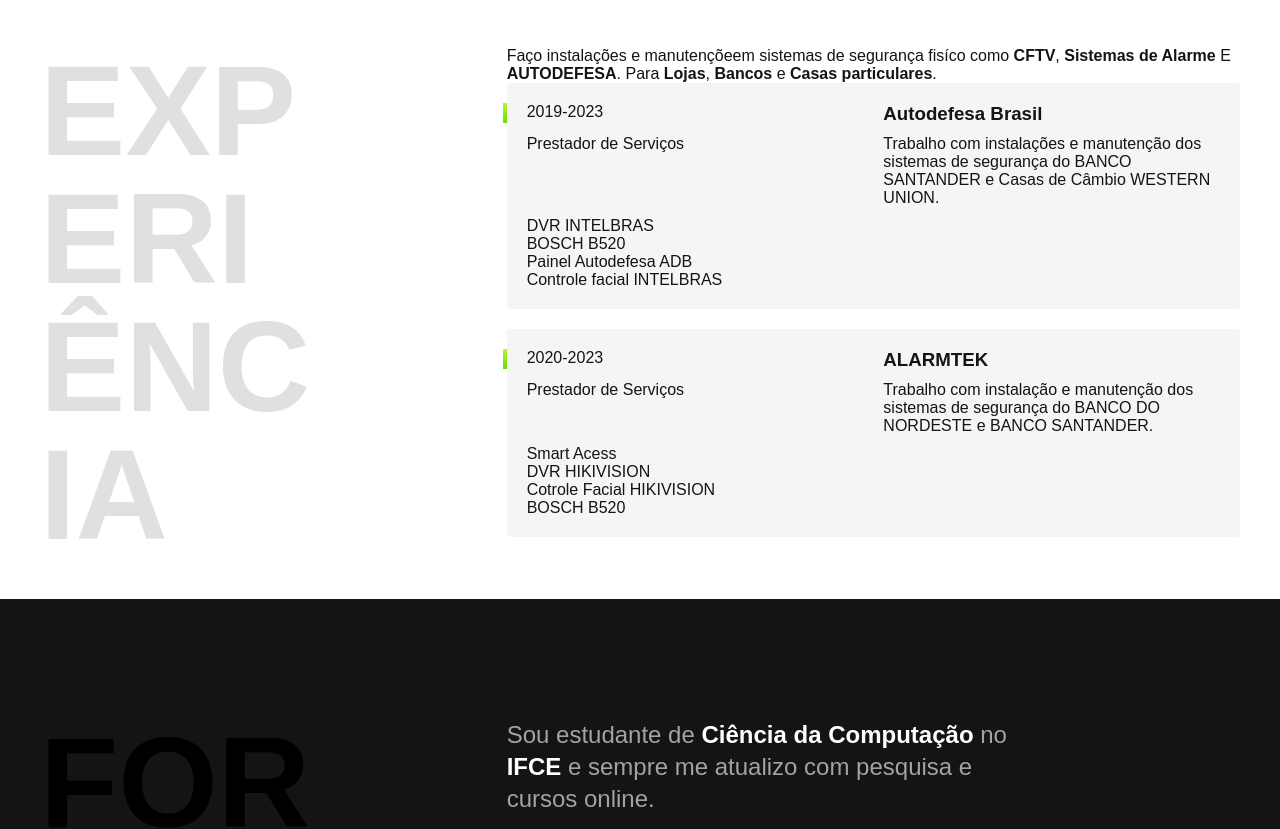
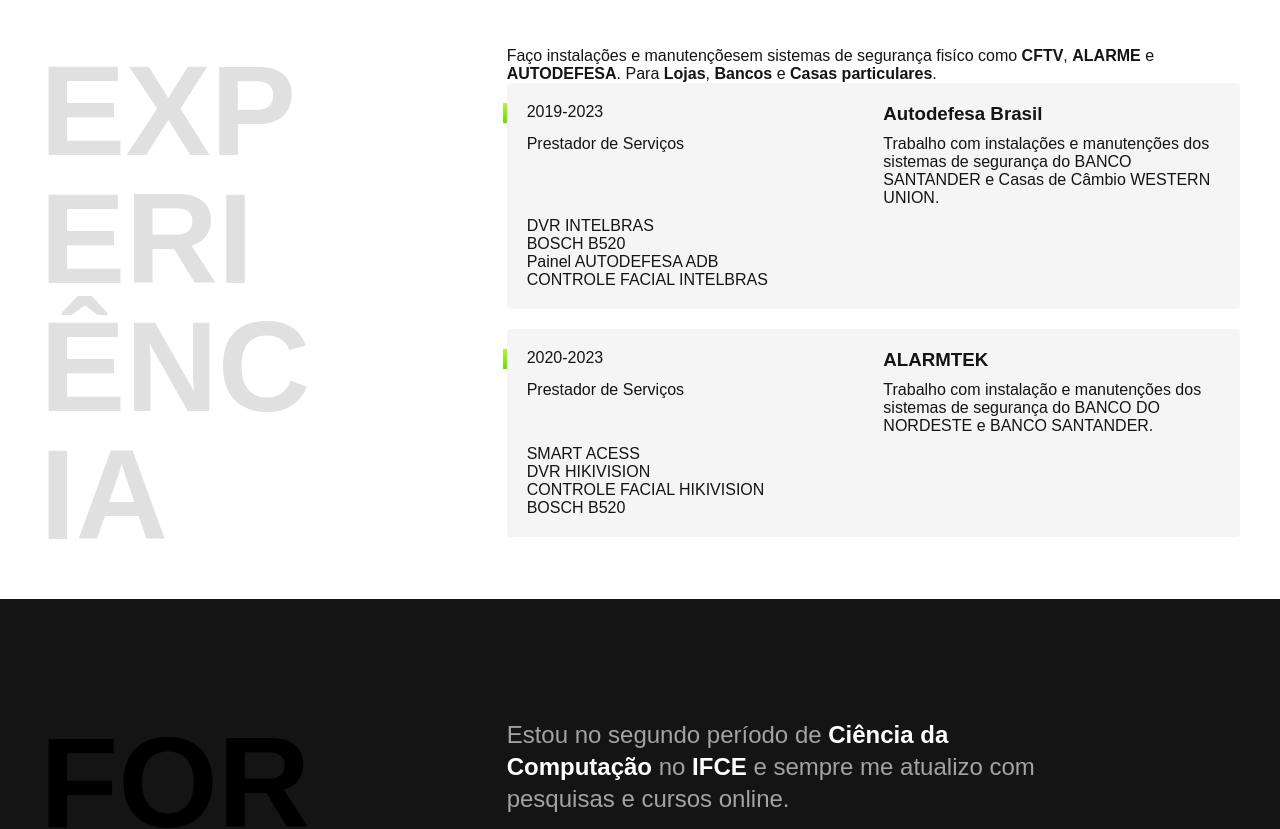
Before and after one commit to Juanmndrade/portfolio, a plain HTML site: page index.html in a window 1280 px wide. Shown: the part 700-1529 px from the top of the page. Drawn offline with Linux system fonts and the light colour scheme.

Commit message:
correções de portugues

```diff
--- a/index.html
+++ b/index.html
@@ -4,7 +4,7 @@
         <meta name="viewport" content="width=device-width, initial-scale=1.0">
         <meta charset="UTF-8">
         <title>Juan Andrade</title>
-        <meta name="description" content="Portfolio Juan Andrade, programador WEB.">
+        <meta name="description" content="Portfolio Juan Andrade.">
         <link rel="stylesheet" href="./css/style.css">
     </head>
     <body>
@@ -28,35 +28,35 @@
         <section class="experiencia" id="experiencia" aria-label="Experiencia">
             <h2 class="subtitulo"> Experiência</h2>
             <div class="descricao">
-            <p class="experiencia_texto">Faço instalações e manutençõeem sistemas de segurança fisíco como
-                <strong>CFTV</strong>, <strong>Sistemas de Alarme</strong> E <strong>AUTODEFESA</strong>.
+            <p class="experiencia_texto">Faço instalações e manutençõesem sistemas de segurança fisíco como
+                <strong>CFTV</strong>, <strong>ALARME</strong> e <strong>AUTODEFESA</strong>.
                 Para <strong>Lojas</strong>, <strong>Bancos</strong> e <strong>Casas particulares</strong>.
             </p>
                 <div class="empresa">
                     <span class="empresa_ano">2019-2023</span>
                     <h3 class="empresa_titulo">Autodefesa Brasil</h3>
                     <span class="empresa_titulo">Prestador de Serviços</span>
-                    <p class="empresa_texto">Trabalho com instalações e manutenção dos
+                    <p class="empresa_texto">Trabalho com instalações e manutenções dos
                          sistemas de segurança do BANCO SANTANDER e Casas de Câmbio WESTERN UNION.
                     </p>
                     <ul class="empresa_habilidade">
                         <li>DVR INTELBRAS</li>
                         <li>BOSCH B520</li>
-                        <li>Painel Autodefesa ADB</li>
-                        <li>Controle facial INTELBRAS</li>
+                        <li>Painel AUTODEFESA ADB</li>
+                        <li>CONTROLE FACIAL INTELBRAS</li>
                     </ul>
                 </div>
                 <div class="empresa">
                     <span class="empresa_ano">2020-2023</span>
                     <h3 class="empresa_titulo">ALARMTEK</h3>
                     <span class="empresa_titulo">Prestador de Serviços</span>
-                    <p class="empresa_texto">Trabalho com instalação e manutenção dos
+                    <p class="empresa_texto">Trabalho com instalação e manutenções dos
                         sistemas de segurança do BANCO DO NORDESTE e BANCO SANTANDER.
                     </p>
                     <ul class="empresa_habilidade">
-                        <li>Smart Acess</li>
+                        <li>SMART ACESS</li>
                         <li>DVR HIKIVISION</li>
-                        <li>Cotrole Facial HIKIVISION</li>
+                        <li>CONTROLE FACIAL HIKIVISION</li>
                         <li>BOSCH B520</li>
                     </ul>
                 </div>
@@ -66,9 +66,9 @@
             <div class="formacao-container">
                 <h2 class="subtitulo"> Formação</h2>
                 <div>
-                <p class="formacao-texto"> Sou estudante de
+                <p class="formacao-texto"> Estou no segundo período de
                 <strong>Ciência da Computação</strong> no <strong>IFCE</strong> e sempre me atualizo
-                com pesquisa e cursos online.
+                com pesquisas e cursos online.
                 </p>
             <ul class="faculdade-lista">
                 <li class="faculdade">
@@ -103,7 +103,7 @@
         </section>
         <footer class="footer"  id="contato">
             <div class="rodape-container">
-                <p class="footer-descricao">Também desenvolvi esse página usando HTML E CSS e estou disponível
+                <p class="footer-descricao">Também desenvolvi essa página usando HTML E CSS e estou disponível
                     para novos desafios.
                 </p>
                 <ul class="footer-contato">
```
